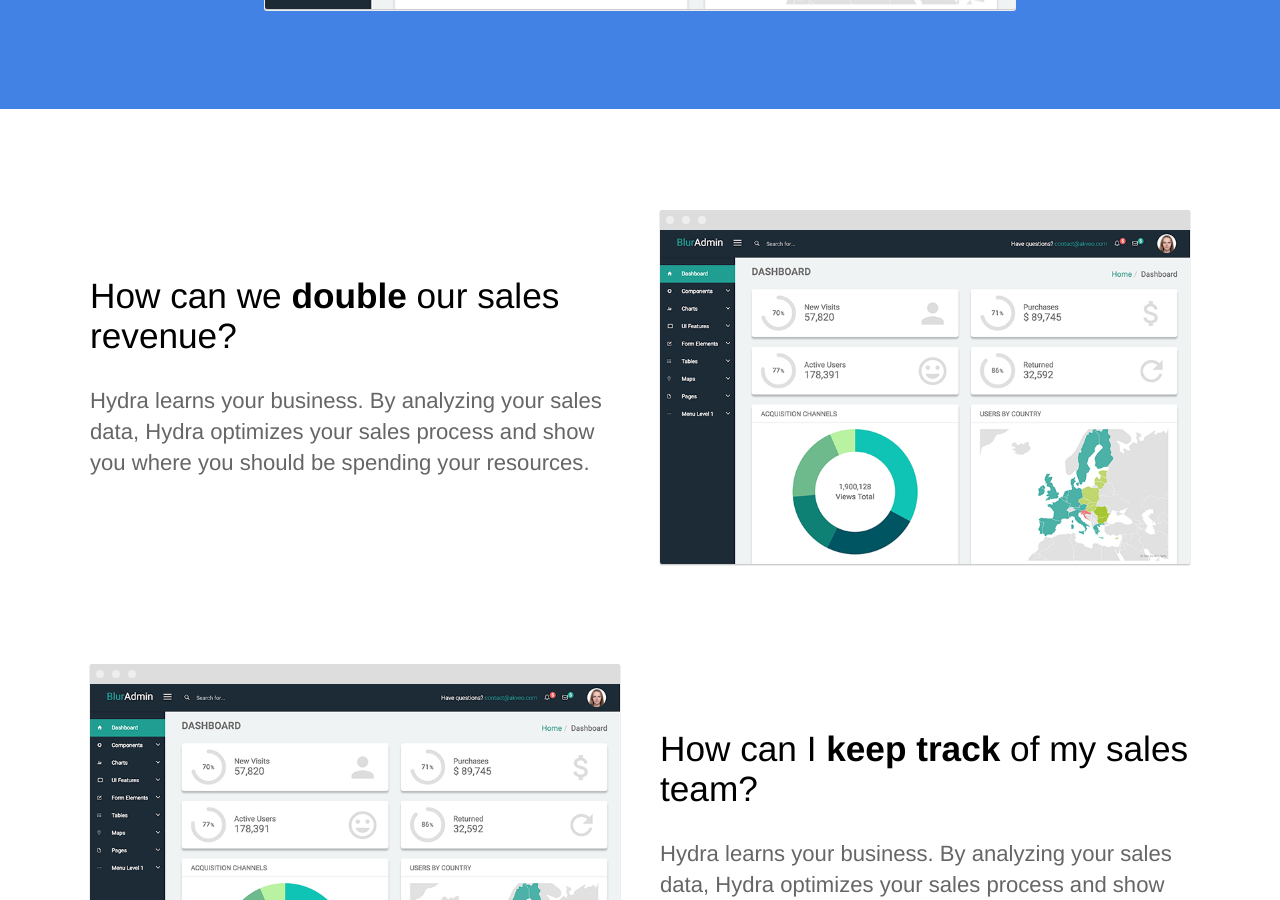
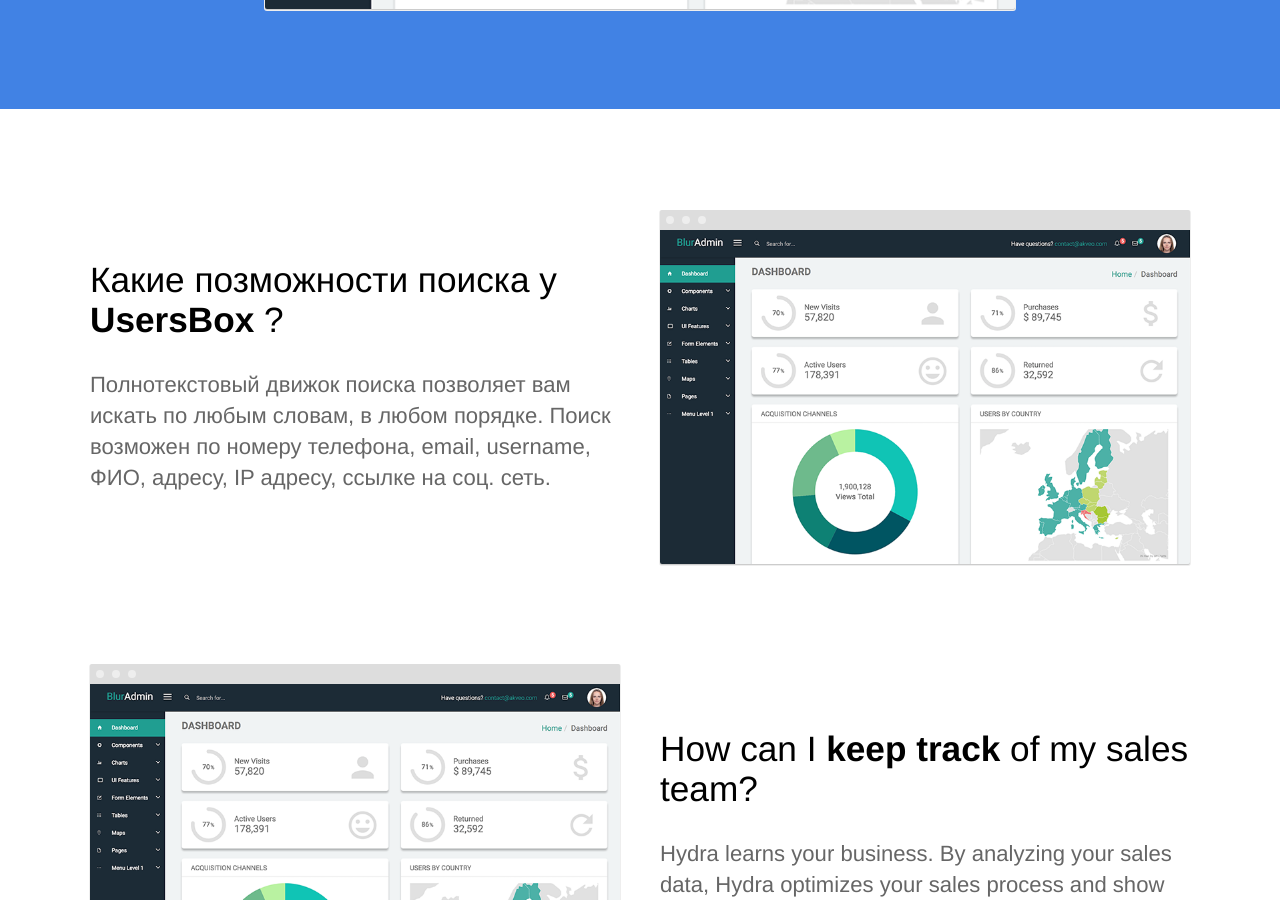
Before and after one commit to usersboxbot/usersboxbot.github.io, a Jekyll site: the page built from index.html, in a window 1280 px wide and 900 px high, scrolled down 827 px. Built offline with Jekyll 4.4.1, drawn with Linux system fonts in a browser that asks for light colours.

Commit message:
Update index.html

```diff
--- a/index.html
+++ b/index.html
@@ -17,8 +17,8 @@
 	<section>
 		<div class="container flex">
 			<div class="text editable">
-				<h2>How can we <strong>double</strong> our sales revenue?</h2>
-				<p>Hydra learns your business. By analyzing your sales data, Hydra optimizes your sales process and show you where you should be spending your resources. </p>
+				<h2>Какие позможности поиска у <strong>UsersBox</strong> ?</h2>
+				<p>Полнотекстовый движок поиска позволяет вам искать по любым словам, в любом порядке. Поиск возможен по номеру телефона, email, username, ФИО, адресу, IP адресу, ссылке на соц. сеть. </p>
 			</div>
 			<div class="image">
 				<img src="{{ site.baseurl }}/images/dashboard.png" alt="Screenshot" class="screenshot editable" />
```
